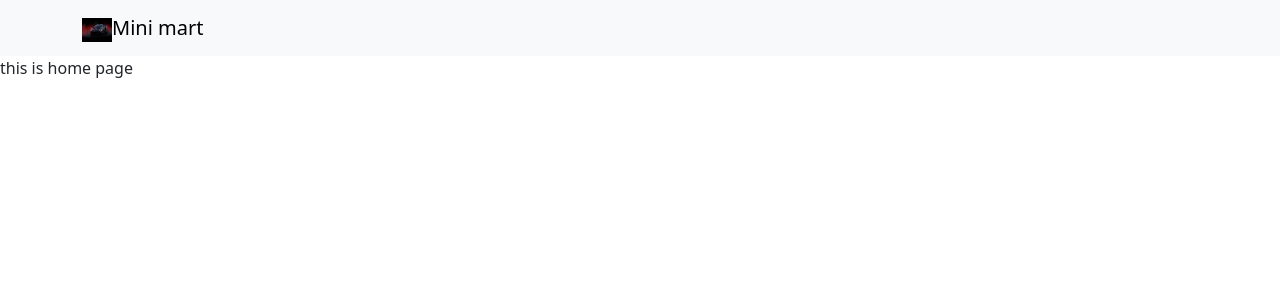
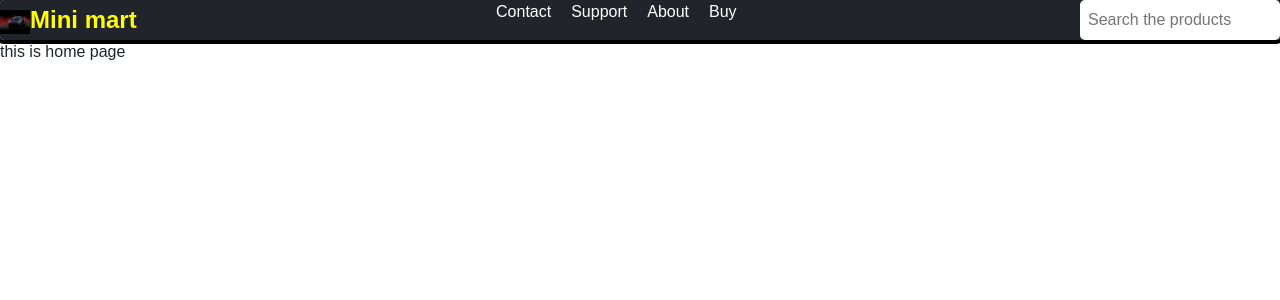
Before and after one commit to sunilgyawali14/minimart, a React (Vite) app: page / in a window 1280 px wide. Shown: the top 300 px of the page. Built offline with nearby package versions, Linux system fonts and the light colour scheme.

Commit message:
addition of navbar

```diff
--- a/src/components/Home.jsx
+++ b/src/components/Home.jsx
@@ -1,15 +1,10 @@
 
 function Home() {
-
-
-
-
   return (
     <>
  <div>
     <p>this is home page</p>
  </div>
-
     </>
   )
 }
--- /dev/null
+++ b/src/components/Navbar.css
@@ -0,0 +1,38 @@
+  * {
+            font-family: Arial, Helvetica, sans-serif;
+        }
+        .nav-bar {
+            display: flex;
+            justify-content: space-between;
+            align-items: center;
+            background-color: #22242c;
+            outline: 4px solid black;
+            border-radius: 4px;
+        }
+        .logo {
+            color: yellow;
+            font-size: 24px;
+            font-weight: bold;
+        }
+        ul {
+            list-style-type: none;
+            margin: 0;
+            padding: 0;
+            display: flex;
+            gap: 20px;
+        }
+        nav ul li a {
+            color: white;
+            text-decoration: none;
+            font-weight: 500;
+        }
+        nav ul li a:hover {
+            color: yellow;
+            transition: .3s;
+        }
+        .search {
+            padding: 8px;
+            border-radius: 5px;
+            border: none;
+            width: 200px;
+        }
--- a/src/components/Navbar.jsx
+++ b/src/components/Navbar.jsx
@@ -1,26 +1,30 @@
-import logo from "../assets/logoforbilloratech.jpg"
+import "./Navbar.css";
+import logo from "../assets/logoforbilloratech.jpg";
+import { FaSearch } from "react-icons/fa";
+
 function Navbar() {
+  return (
+    <nav className="nav-bar">
+      <div className="logo">
+        <img src={logo} alt="MiniMart Logo" width="30" height="24" />
+        <span>Mini mart</span>
+      </div>
 
+      <div>
+        <ul>
+          <li><a href="#">Contact</a></li>
+          <li><a href="#">Support</a></li>
+          <li><a href="#">About</a></li>
+          <li><a href="#">Buy</a></li>
+        </ul>
+      </div>
 
-
-
-  return (
-    <>
-
-
-  <nav class="navbar bg-body-tertiary">
-  <div class="container">
-    <a class="navbar-brand" href="#">
-      <img src={logo} alt="Bootstrap" width="30" height="24"/>
-      <span>
-        Mini mart
-      </span>
-    </a>
-  </div>
-</nav>
-
-    </>
-  )
+      <div>
+        <FaSearch />
+        <input   type="text" className="search"   placeholder="Search the products"   />
+      </div>
+    </nav>
+  );
 }
 
-export default Navbar
+export default Navbar;
```
